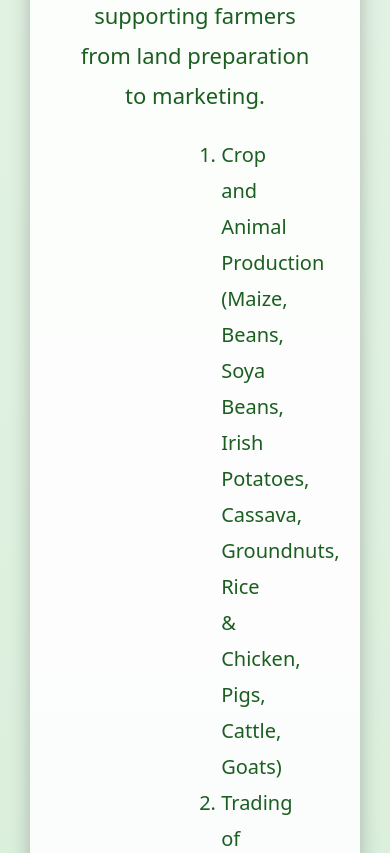
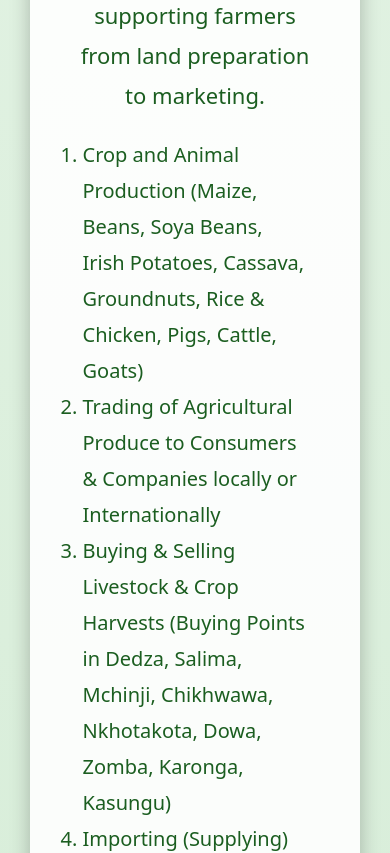
Before and after one commit to MaxwellChikalusa/Agro-Africa-Website, a React (Vite) app in the folder agroafrica-frontend/: page /services in a window 390 px wide. Shown: the part 1240-2093 px from the top of the page. Built offline with nearby package versions, Linux system fonts and the light colour scheme.

Commit message:
Home and services page changed to responsive for Vercel deployment

```diff
--- a/agroafrica-frontend/src/pages/About.jsx
+++ b/agroafrica-frontend/src/pages/About.jsx
@@ -93,7 +93,7 @@ export default function About() {
         />
         <FarmCard
           title="Operations and Field Support Officer"
-          img="/peter.jpg"
+          img="/peter1.jpg"
           label="MR. PETER MANDALA"
           description="Mikolongwe College of Veterinary Science – Farm Management. Coordinates field operations and livestock management activities."
           extra="Provides technical support to farmers, oversees animal health programs, monitors farm performance, and ensures proper implementation of field production standards."
--- a/agroafrica-frontend/src/pages/Home.jsx
+++ b/agroafrica-frontend/src/pages/Home.jsx
@@ -28,11 +28,13 @@ export default function Home() {
         <ol
           style={{
             textAlign: "left",
-            paddingLeft: "4cm",
-            paddingRight: "4cm",
+            paddingLeft: "5%",
+            paddingRight: "5%",
             margin: "20px auto",
             fontSize: "20px",
             lineHeight: "1.8",
+            maxWidth: "900px",   // keeps it neat on large screens
+            wordWrap: "break-word"
           }}
         >
           <li>
@@ -54,6 +56,7 @@ export default function Home() {
             Guidance and Advisory Services — Crop, Animal, and Market Advice, Guidance, and Insights
           </li>
         </ol>
+
       </div>
     </div>
   );
--- a/agroafrica-frontend/src/pages/Services.jsx
+++ b/agroafrica-frontend/src/pages/Services.jsx
@@ -17,11 +17,13 @@ export default function Services() {
           <ol
             style={{
               textAlign: "left",
-            paddingLeft: "4cm",
-            paddingRight: "4cm",
+              paddingLeft: "5%",
+              paddingRight: "5%",
               margin: "20px auto",
               fontSize: "20px",
               lineHeight: "1.8",
+              maxWidth: "900px",   // keeps it neat on large screens
+              wordWrap: "break-word"
             }}
           >
             <li>
@@ -43,6 +45,7 @@ export default function Services() {
               Guidance and Advisory Services — Crop, Animal, and Market Advice, Guidance, and Insights
             </li>
           </ol>
+
       </div>
 
       {/* CARDS */}
```
Also changed, not shown: agroafrica-frontend/public/peter.jpg (deleted), agroafrica-frontend/public/peter1.jpg (added). Lines whose indentation alone changed are shown as unchanged.
